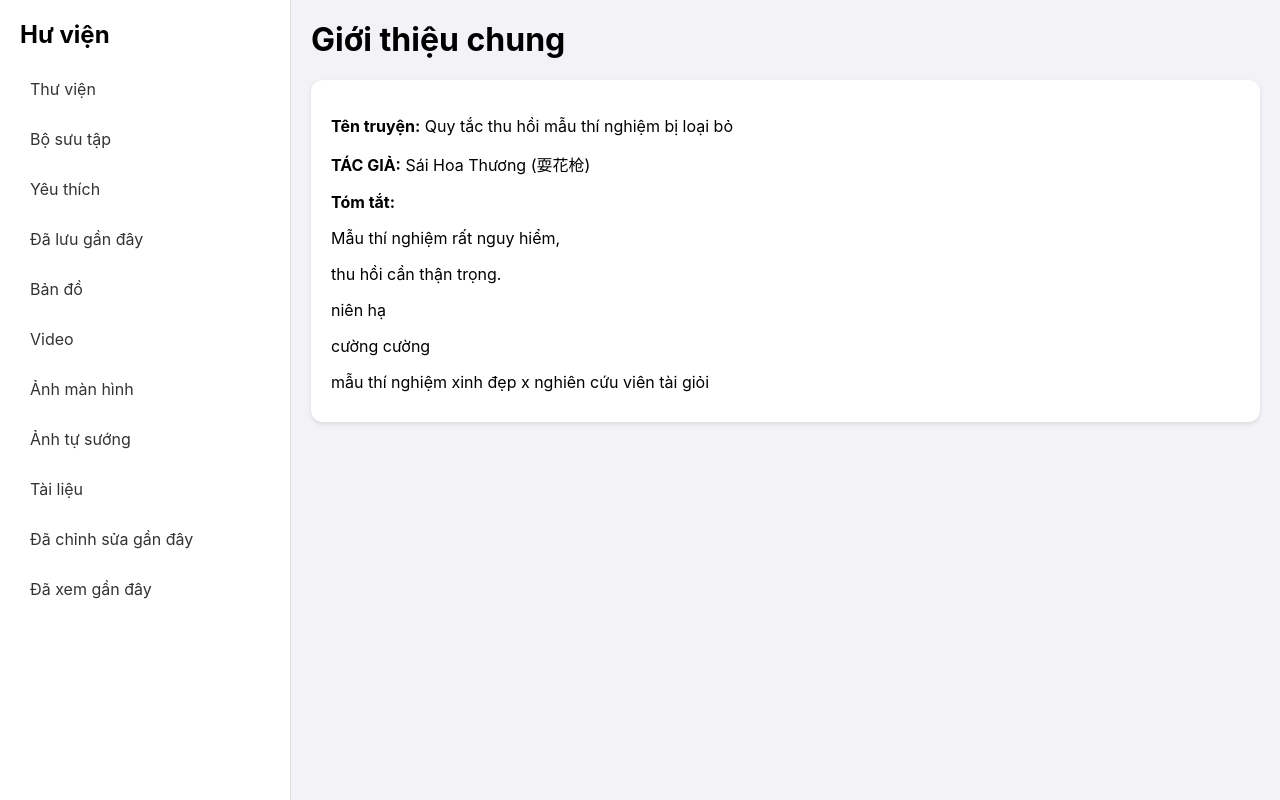
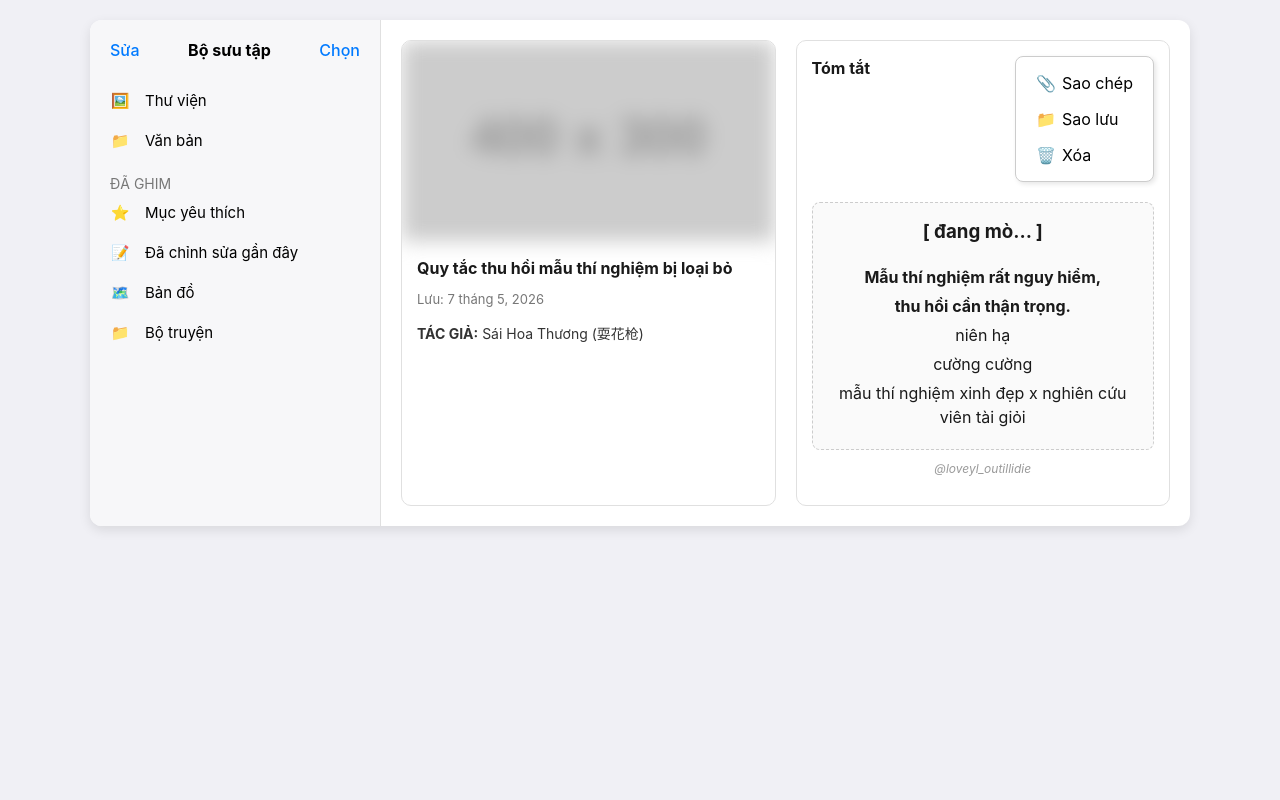
Before and after one commit to pommangue52013/pommangue, a plain HTML site: page index.html in a window 1280 px wide. Drawn offline with Linux system fonts and the light colour scheme; placeholder pictures from the web are drawn by us.

Commit message:
Update index.html

```diff
--- a/index.html
+++ b/index.html
@@ -3,107 +3,260 @@
 <head>
     <meta charset="UTF-8">
     <meta name="viewport" content="width=device-width, initial-scale=1.0">
-    <title>Giao diện iPhone ver 26</title>
+    <title>Giao diện IP Ver 26 - Quy tắc thu hồi mẫu thí nghiệm</title>
     <style>
+        /* Thiết lập giao diện tổng thể theo phong cách iOS */
         body {
+            background-color: #f0f0f5; /* Màu nền nhẹ của iPad */
             font-family: -apple-system, BlinkMacSystemFont, "Segoe UI", Roboto, "Helvetica Neue", Arial, sans-serif;
+            color: #1a1a1a;
             margin: 0;
-            padding: 0;
-            background-color: #f2f2f7; /* Màu nền xám nhạt */
+            padding: 20px;
+            display: flex;
+            justify-content: center;
         }
 
-        .container {
+        /* Khung chứa giao diện chính */
+        .ios-interface {
+            width: 100%;
+            max-width: 1100px;
+            background-color: #ffffff;
+            border-radius: 12px;
+            box-shadow: 0 4px 12px rgba(0,0,0,0.1);
+            overflow: hidden;
             display: flex;
-            height: 100vh;
         }
 
-        /* Thanh bên trái */
+        /* --- Thanh Sidebar bên trái --- */
         .sidebar {
             width: 250px;
-            background-color: #fff;
+            background-color: #f7f7f9;
             padding: 20px;
-            border-right: 1px solid #dcdcdc;
+            border-right: 1px solid #e0e0e0;
         }
 
-        .sidebar h2 {
-            margin-top: 0;
+        .sidebar-header {
+            display: flex;
+            justify-content: space-between;
+            align-items: center;
             margin-bottom: 20px;
         }
 
-        .sidebar ul {
+        .edit-label {
+            font-size: 16px;
+            color: #007aff; /* Màu xanh của iOS */
+            font-weight: 500;
+        }
+
+        .collections-label {
+            font-size: 16px;
+            font-weight: bold;
+            color: #000;
+        }
+
+        .pinned-label {
+            font-size: 14px;
+            color: #777;
+            text-transform: uppercase;
+            margin-top: 15px;
+            display: block;
+        }
+
+        .menu-list {
             list-style: none;
             padding: 0;
+            margin: 0;
         }
 
-        .sidebar li {
-            margin-bottom: 10px;
+        .menu-item {
+            display: flex;
+            align-items: center;
+            padding: 10px 0;
+            color: #000;
+            text-decoration: none;
+            font-size: 15px;
         }
 
-        .sidebar a {
-            text-decoration: none;
-            color: #333;
-            display: block;
-            padding: 10px;
-            border-radius: 8px;
+        .menu-icon {
+            width: 20px;
+            height: 20px;
+            margin-right: 15px;
+            color: #007aff;
+            display: flex;
+            justify-content: center;
+            align-items: center;
         }
 
-        .sidebar a:hover {
-            background-color: #e5e5ea; /* Màu nền khi di chuột qua */
-        }
-
-        /* Nội dung chính */
+        /* --- Khu vực nội dung chính bên phải --- */
         .main-content {
             flex: 1;
             padding: 20px;
+            display: grid;
+            grid-template-columns: repeat(auto-fit, minmax(280px, 1fr));
+            gap: 20px;
         }
 
-        .main-content h1 {
+        /* --- Các thẻ nội dung (Card) --- */
+        .content-card {
+            background-color: #ffffff;
+            border: 1px solid #e0e0e0;
+            border-radius: 10px;
+            overflow: hidden;
+            display: flex;
+            flex-direction: column;
+        }
+
+        .content-card img {
+            width: 100%;
+            height: 200px;
+            object-fit: cover;
+            filter: blur(10px); /* Hiệu ứng mờ như ảnh bạn gửi */
+        }
+
+        .card-body {
+            padding: 15px;
+            line-height: 1.5;
+        }
+
+        .card-title {
+            font-size: 16px;
+            font-weight: bold;
+            margin: 0 0 10px 0;
+        }
+
+        .card-text {
+            font-size: 14px;
+            color: #333;
+            margin: 0;
+        }
+
+        .card-meta {
+            font-size: 13px;
+            color: #777;
+            margin-top: 5px;
+        }
+
+        /* --- Vùng Context Menu giả lập --- */
+        .context-menu-area {
+            display: flex;
+            justify-content: space-between;
+            align-items: flex-start;
+            margin-bottom: 20px;
+        }
+
+        .context-menu {
+            border: 1px solid #ccc;
+            background: white;
+            padding: 8px;
+            border-radius: 8px;
+            box-shadow: 2px 2px 5px rgba(0,0,0,0.1);
+        }
+
+        .context-item {
+            padding: 6px 12px;
+            color: #000;
+            cursor: pointer;
+            border-radius: 4px;
+            display: flex;
+            align-items: center;
+        }
+
+        .context-item:hover {
+            background-color: #f0f0f0;
+        }
+
+        .context-icon {
+            width: 18px;
+            margin-right: 8px;
+        }
+
+        /* --- Vùng giới thiệu tóm tắt truyện --- */
+        .book-intro {
+            border: 1px dashed #ccc;
+            padding: 15px;
+            background-color: #fafafa;
+            border-radius: 8px;
+            text-align: center;
+        }
+
+        .book-intro h3 {
             margin-top: 0;
         }
 
-        .book-info {
-            background-color: #fff;
-            padding: 20px;
-            border-radius: 12px;
-            box-shadow: 0 2px 4px rgba(0, 0, 0, 0.1);
+        .book-intro p {
+            margin: 5px 0;
         }
 
-        .book-info p {
-            margin-bottom: 10px;
+        .tiktok-watermark {
+            font-size: 12px;
+            color: #999;
+            text-align: center;
+            margin-top: 10px;
+            font-style: italic;
         }
+
     </style>
 </head>
 <body>
-    <div class="container">
+
+    <div class="ios-interface">
+
         <div class="sidebar">
-            <h2>Hư viện</h2>
-            <ul>
-                <li><a href="#">Thư viện</a></li>
-                <li><a href="#">Bộ sưu tập</a></li>
-                <li><a href="#">Yêu thích</a></li>
-                <li><a href="#">Đã lưu gần đây</a></li>
-                <li><a href="#">Bản đồ</a></li>
-                <li><a href="#">Video</a></li>
-                <li><a href="#">Ảnh màn hình</a></li>
-                <li><a href="#">Ảnh tự sướng</a></li>
-                <li><a href="#">Tài liệu</a></li>
-                <li><a href="#">Đã chỉnh sửa gần đây</a></li>
-                <li><a href="#">Đã xem gần đây</a></li>
+            <div class="sidebar-header">
+                <span class="edit-label">Sửa</span>
+                <span class="collections-label">Bộ sưu tập</span>
+                <span class="edit-label">Chọn</span>
+            </div>
+
+            <ul class="menu-list">
+                <a href="#" class="menu-item"><span class="menu-icon">🖼️</span>Thư viện</a>
+                <a href="#" class="menu-item"><span class="menu-icon">📁</span>Văn bản</a>
+                <span class="pinned-label">Đã Ghim</span>
+                <a href="#" class="menu-item"><span class="menu-icon">⭐</span>Mục yêu thích</a>
+                <a href="#" class="menu-item"><span class="menu-icon">📝</span>Đã chỉnh sửa gần đây</a>
+                <a href="#" class="menu-item"><span class="menu-icon">🗺️</span>Bản đồ</a>
+                <a href="#" class="menu-item"><span class="menu-icon">📁</span>Bộ truyện</a>
             </ul>
         </div>
+
         <div class="main-content">
-            <h1>Giới thiệu chung</h1>
-            <div class="book-info">
-                <p><strong>Tên truyện:</strong> Quy tắc thu hồi mẫu thí nghiệm bị loại bỏ</p>
-                <p><strong>TÁC GIẢ:</strong> Sái Hoa Thương (耍花枪)</p>
-                <p><strong>Tóm tắt:</strong></p>
-                <p>Mẫu thí nghiệm rất nguy hiểm,</p>
-                <p>thu hồi cần thận trọng.</p>
-                <p>niên hạ</p>
-                <p>cường cường</p>
-                <p>mẫu thí nghiệm xinh đẹp x nghiên cứu viên tài giỏi</p>
+
+            <div class="content-card">
+                <img src="https://via.placeholder.com/400x300.png?text=Tên+Truyện" alt="Quy tắc thu hồi mẫu thí nghiệm">
+                <div class="card-body">
+                    <h3 class="card-title">Quy tắc thu hồi mẫu thí nghiệm bị loại bỏ</h3>
+                    <p class="card-meta">Lưu: 7 tháng 5, 2026</p>
+                    <p class="card-text">
+                        <strong>TÁC GIẢ:</strong> Sái Hoa Thương (耍花枪)
+                    </p>
+                </div>
             </div>
+
+            <div class="content-card">
+                <div class="card-body">
+                    <div class="context-menu-area">
+                        <h4 class="card-title">Tóm tắt</h4>
+                        <div class="context-menu">
+                            <div class="context-item"><span class="context-icon">📎</span>Sao chép</div>
+                            <div class="context-item"><span class="context-icon">📁</span>Sao lưu</div>
+                            <div class="context-item"><span class="context-icon">🗑️</span>Xóa</div>
+                        </div>
+                    </div>
+                    <div class="book-intro">
+                        <h3>[ đang mò… ]</h3>
+                        <p><strong>Mẫu thí nghiệm rất nguy hiểm,</strong></p>
+                        <p><strong>thu hồi cần thận trọng.</strong></p>
+                        <p>niên hạ</p>
+                        <p>cường cường</p>
+                        <p>mẫu thí nghiệm xinh đẹp x nghiên cứu viên tài giỏi</p>
+                    </div>
+                    <p class="tiktok-watermark">@loveyl_outillidie</p>
+                </div>
+            </div>
+
         </div>
+
     </div>
+
 </body>
 </html>
```
